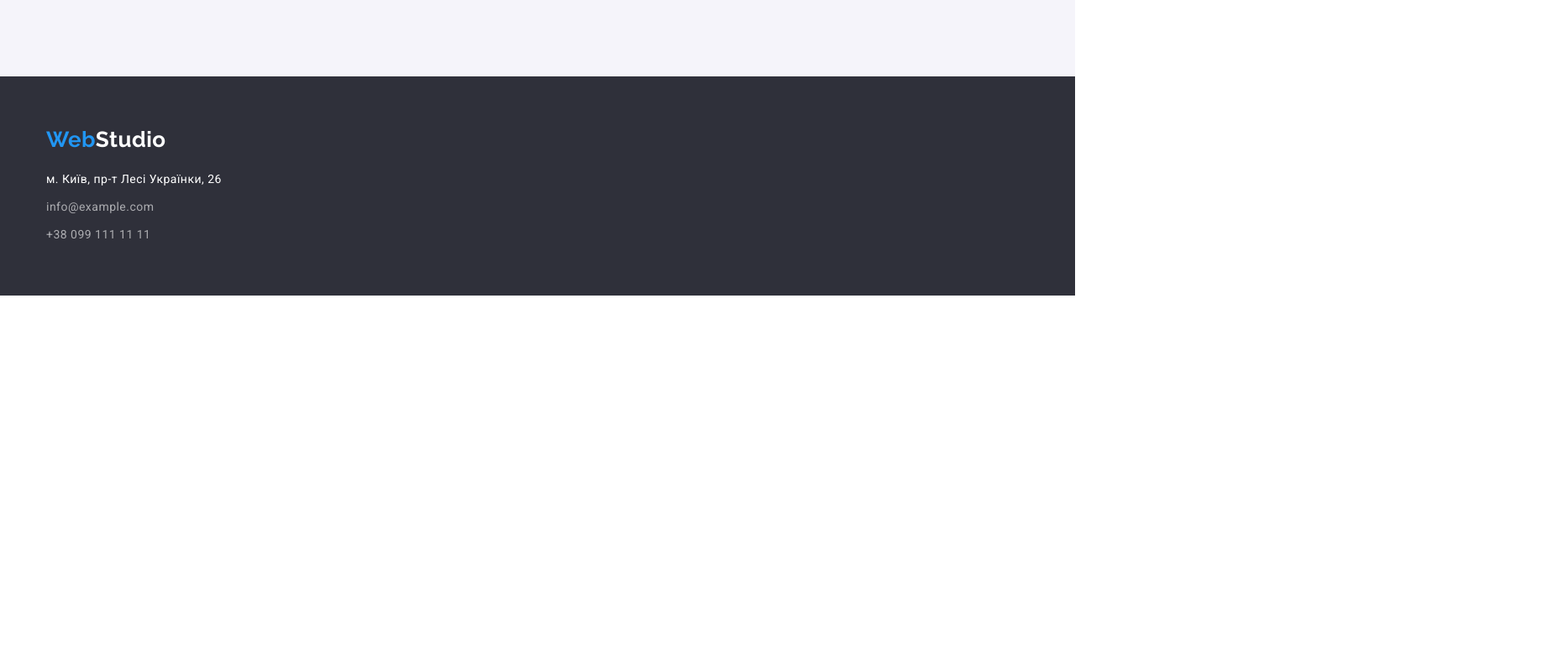
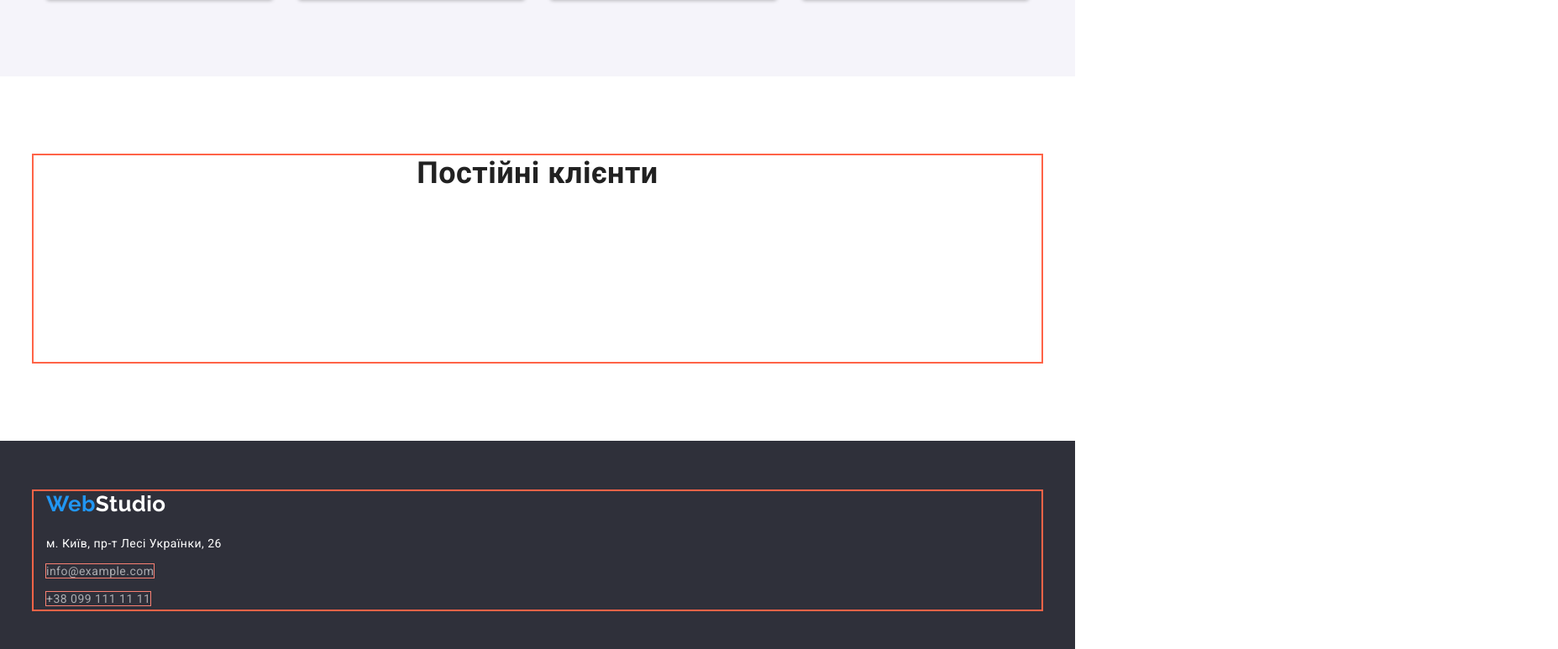
Before and after one commit to kristinamuse/goit-markup-hw-04, a plain HTML site: page index.html in a window 1280 px wide. Shown: the part 2027-2800 px from the top of the page at 84% size, 1855 px wide, since content can reach past the window. Before the commit the page ends 2379 px from the top, so only its background shows below. Drawn offline with nearby package versions, Linux system fonts and the light colour scheme.

Commit message:
add hero banner and client section

```diff
--- a/css/styles.css
+++ b/css/styles.css
@@ -53,12 +53,17 @@ img{
     padding-right: 15px;
     margin-right: auto;
     margin-left: auto;
-    /* outline: 2px solid tomato; */
+    outline: 2px solid tomato;
 }
 
 /* section */
 .section{
     padding: 94px 0px;
+}
+
+/* list style */
+.list {
+    list-style: none;
 }
 
 /* header */
@@ -91,10 +96,6 @@ img{
 }
 
 /* site nav */
-.list {
-    list-style: none;
-}
-
 .site-nav{
     display: flex;
     margin-left: 93px;
@@ -166,9 +167,22 @@ img{
 
 /* hero */
 .hero {
-    background-color: #2F303A;
     text-align: center;
     padding: 200px 0px;
+
+    max-width: 1600px;
+    height: 600px;
+    margin-left: auto;
+    margin-right: auto;
+    background-color: #2F303A;
+    background-image: linear-gradient(
+        to right,
+        rgba(47, 48, 58, 0.4),
+        rgba(47, 48, 58, 0.4)),
+        url(../images/hero.jpg);
+    background-repeat: no-repeat;
+    background-position: center;
+    background-size: cover;
 }
 
 .hero-title {
@@ -227,6 +241,19 @@ img{
     padding: 0;
 }
 
+/* .example::before{
+    display: inline-flex;
+    content: "";
+    width: 270px;
+    height: 120px;
+    background-color: #F5F4FA;
+    margin-bottom: 30px;
+    background-image: url(../images/antenna\ 1.svg);
+    background-repeat: no-repeat;
+    background-position: center;
+    background-size: 70px 70px;
+} */
+
 .advantages-list .item{
     flex-basis: calc((100% - 90px) / 4);
     margin-right: 30px;
@@ -281,6 +308,7 @@ img{
 .team-card{
     background-color: var(--primary-background-colour);
     border-radius: 0px 0px 4px 4px;
+    box-shadow: 0px 4px 4px 0px #00000040;
 }
 
 .team-list{
@@ -316,6 +344,17 @@ img{
     font-size: 16px;
     line-height: 1.9;
     text-align: center;
+}
+
+/* clients */
+
+.client-list{
+    display: flex;
+    padding: 0;
+}
+
+.client-link{
+    text-decoration: none;
 }
 
 /* footer */
@@ -452,6 +491,6 @@ img{
 }
 
 
-/* .item * {
+.item * {
     outline: 1px solid salmon;
-} */
+}
--- a/index.html
+++ b/index.html
@@ -89,8 +89,8 @@
                 </ul>
             </div>
         </section>
+
         <!--Team-->
-
         <section class="team section">
             <div class="container">
                 <h2 class="title">Наша команда</h2>
@@ -126,6 +126,57 @@
                 </ul>
             </div>
         </section>
+
+        <!-- Clients -->
+        <section class="section">
+            <div class="container">
+                <h2 class="title">Постійні клієнти</h2>
+                <ul class="list client-list">
+                    <li class="client-item">
+                        <a href="" class="client-link">
+                            <svg>
+                                <use></use>
+                            </svg>
+                        </a>
+                    </li>
+                    <li class="client-item">
+                        <a href="" class="client-link">
+                            <svg>
+                                <use></use>
+                            </svg>
+                        </a>
+                    </li>
+                    <li class="client-item">
+                        <a href="" class="client-link">
+                            <svg>
+                                <use></use>
+                            </svg>
+                        </a>
+                    </li>
+                    <li class="client-item">
+                        <a href="" class="client-link">
+                            <svg>
+                                <use></use>
+                            </svg>
+                        </a>
+                    </li>
+                    <li class="client-item">
+                        <a href="" class="client-link">
+                            <svg>
+                                <use></use>
+                            </svg>
+                        </a>
+                    </li>
+                    <li class="client-item">
+                        <a href="" class="client-link">
+                            <svg>
+                                <use></use>
+                            </svg>
+                        </a>
+                    </li>
+                </ul>
+            </div>
+        </section>
     </main>
 
     <!--Footer-->
```
Also changed, not shown: images/hero.jpg (added).
